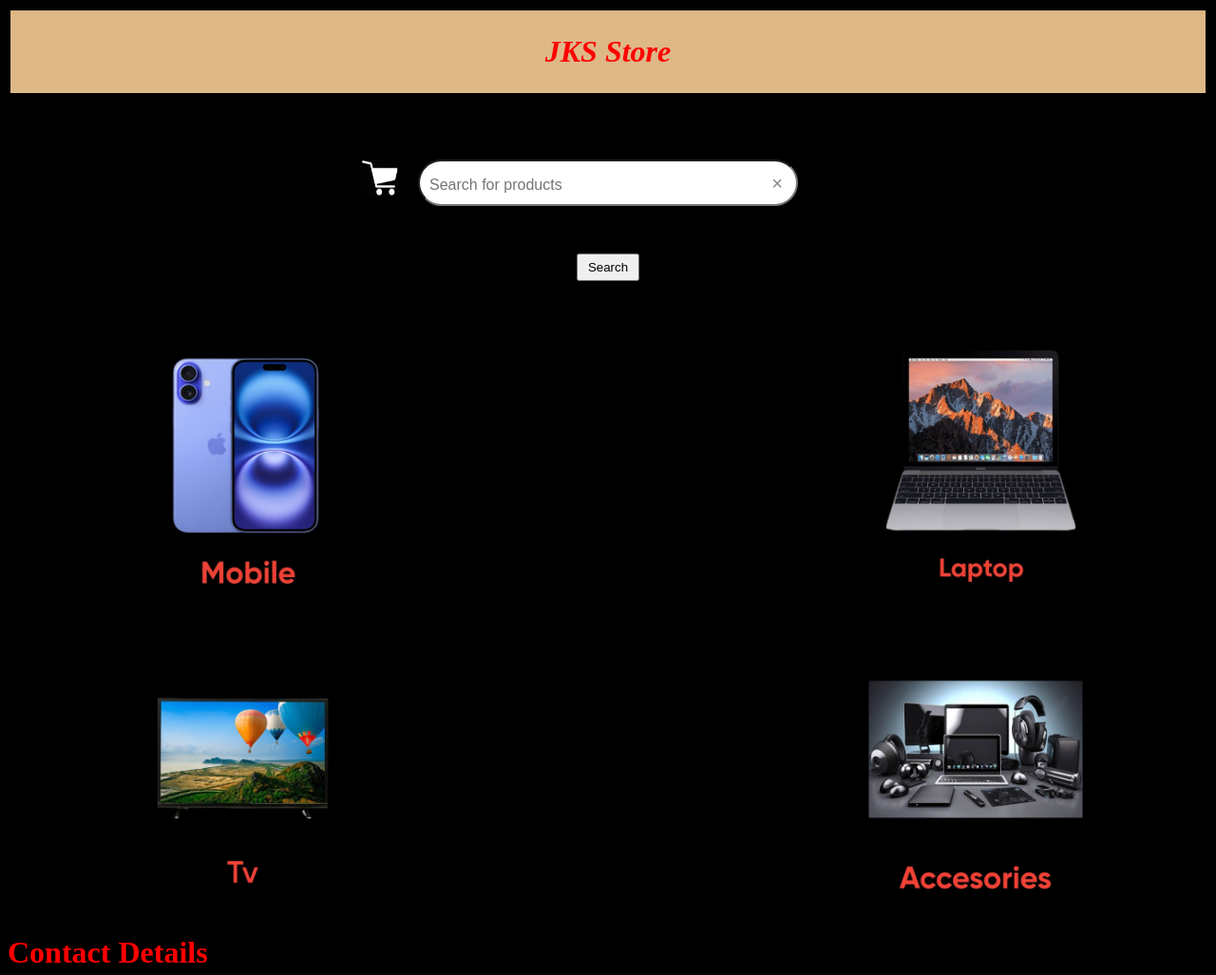
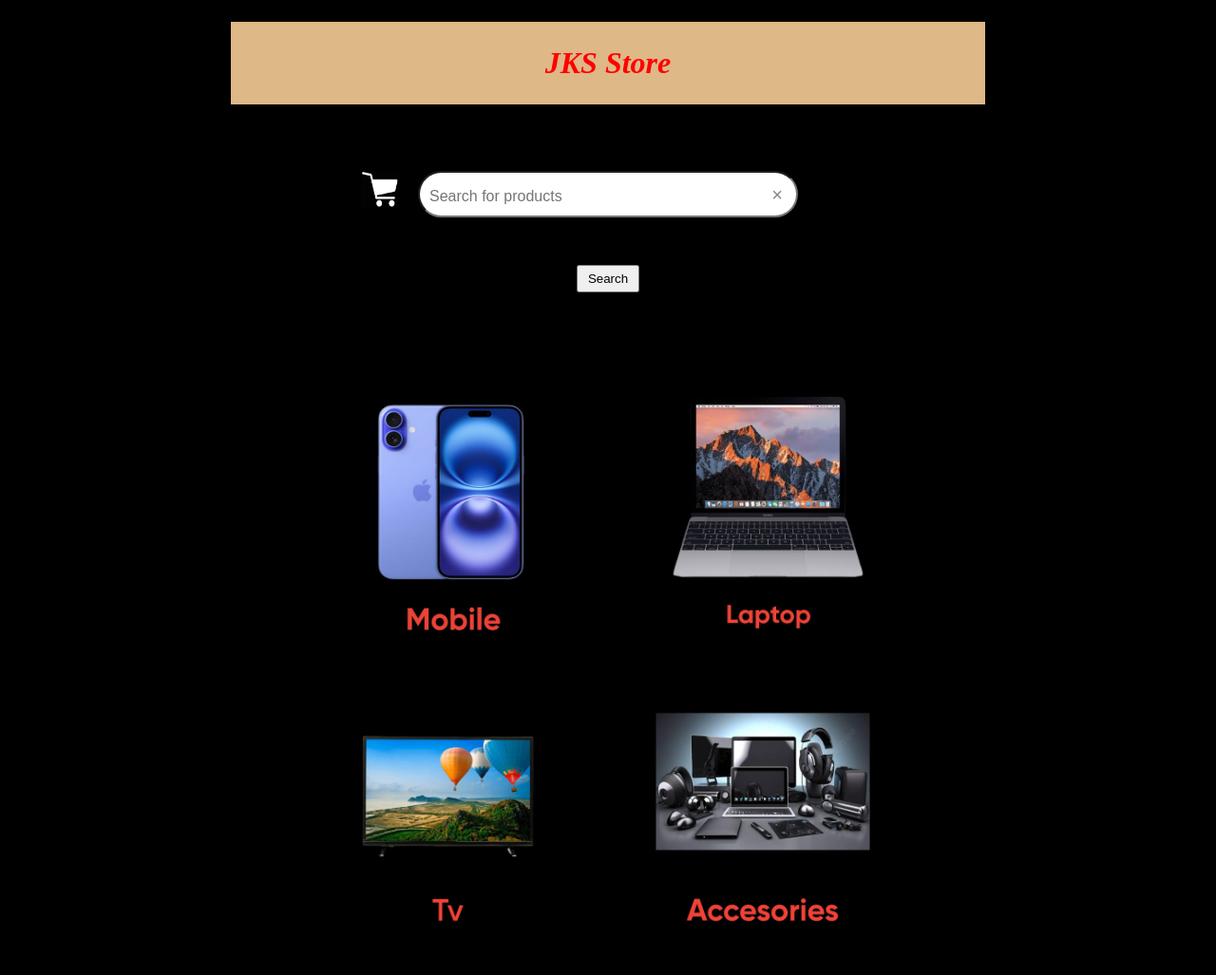
Before and after one commit to santhoshjks/ecommerce, a plain HTML site: page index.html in a window 1280 px wide. Shown: the top 1027 px of the page at 95% size. Drawn offline with Linux system fonts and the light colour scheme.

Commit message:
Add files via upload

```diff
--- a/index.html
+++ b/index.html
@@ -6,7 +6,7 @@
     <title>E Commerce</title>
     <link rel="stylesheet" href="webcss.css">
     </head>
-    <body>
+    <body style="max-width: 800px; margin: 20px auto;">
         <header >
             <b><em>JKS Store</em></b>
         </header>
@@ -21,17 +21,19 @@
             <button type="submit" id="searchBtn">Search</button>
             <div id="productList"></div>
         </section>
+        <div class="img-container">
         <div class="img1">
-            <img id="img1" src="pic\mobile.jpeg" height="250px" width="250px">
+            <img id="img1" src="pic\mobile.jpeg"  width="250px">
         </div>
         <div class="img2">
-            <img id="img2" src="pic\laptop.jpeg" height="250px" width="250px">
+            <img id="img2" src="pic\laptop.jpeg"  width="250px">
         </div>
         <div class="img3">
-            <img id="img3" src="pic\tv.jpeg" height="250px" width="250px">
+            <img id="img3" src="pic\tv.jpeg" width="250px">
         </div>
         <div class="img4">
-            <img id="img4" src="pic\accesories.jpeg" height="250px" width="250px">
+            <img id="img4" src="pic\accesories.jpeg" width="250px">
+        </div>
         </div>
         <div class="about">
             <p>
--- a/webcss.css
+++ b/webcss.css
@@ -108,47 +108,48 @@ input{
 
 
 }
-
+.img-container{
+  padding: 5%;
+}
 
 .img1{
     position: absolute;
+    padding-left: 5%;
     top: auto;
     left: auto;
     height: auto;
     width: auto;
     cursor: pointer;
-    border-style: solid;
-    border-left-width: 120px;
-    border-bottom-width: 70px;
+
 }
 .img2{
-
+    padding-right: 10%;
     height:auto;
     width:auto;
     cursor: pointer;
     text-align: right;
-    border-style: solid;
-    border-right-width: 120px;
-    border-bottom-width: 70px;
+
 
 }
 .img3{
     position: absolute;
+    padding-left: 5%;
+    padding-top:5% ;
     top: auto;
     left: auto;
     height: auto;
     width: auto;
     cursor: pointer;
-    border-style: solid;
-    border-left-width: 120px;
+
 }
 .img4{
+    padding-right: 10%;
+    padding-top: 8%;
     height: auto;
     width: auto;
     cursor: pointer;
     text-align: right;
-    border-style: solid;
-    border-right-width: 120px;
+
 }
 .img5{
     height: auto;
--- a/webjs.js
+++ b/webjs.js
@@ -65,18 +65,18 @@ const searchBar = document.getElementById("searchBar");
         p.name.toLowerCase().includes(search)
       );
       displayProducts(filtered);
-      clearBtn.style.display = "block";
+      clearBtn.style.display = "none";
     }
 
     searchBtn.addEventListener("click", handleSearch);
 
     searchBar.addEventListener("input", () => {
-      clearBtn.style.display = searchBar.value.trim() ? "block" : "none";
+      clearBtn.style.display =  "none";
     });
 
     clearBtn.addEventListener("click", () => {
       searchBar.value = "";
       productList.innerHTML = "";
-      clearBtn.style.display = "none";
+      clearBtn.style.display = "";
       searchBar.focus();
     });
```
Also changed, not shown: cart.html (+1 -1 lines), order.html (+1 -1 lines), web2.html (+1 -1 lines), web21.html (+3 -3 lines).
